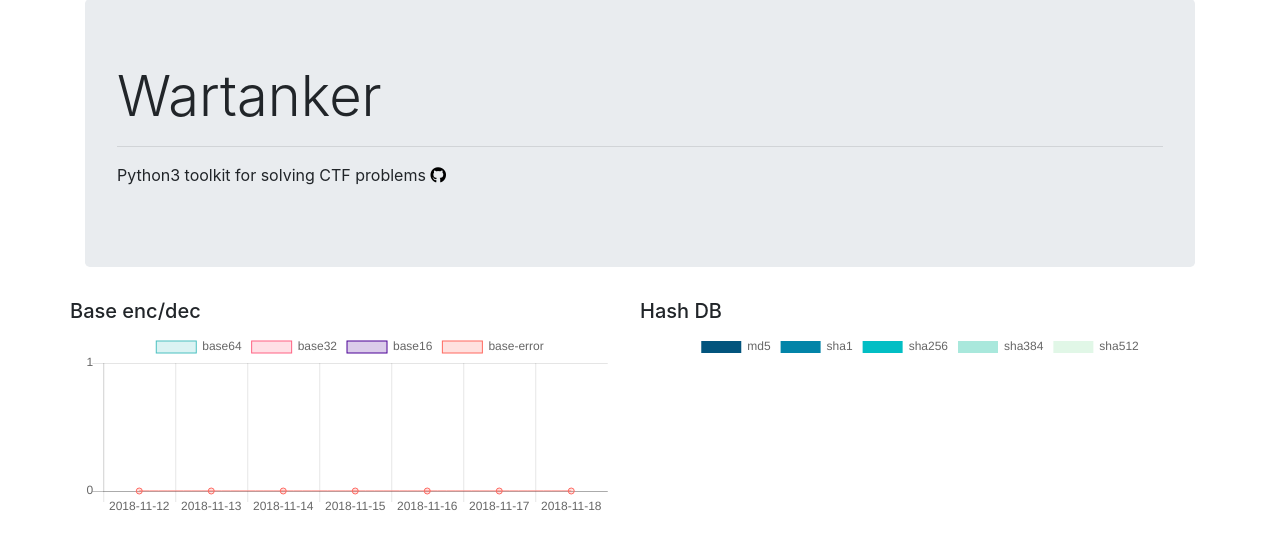
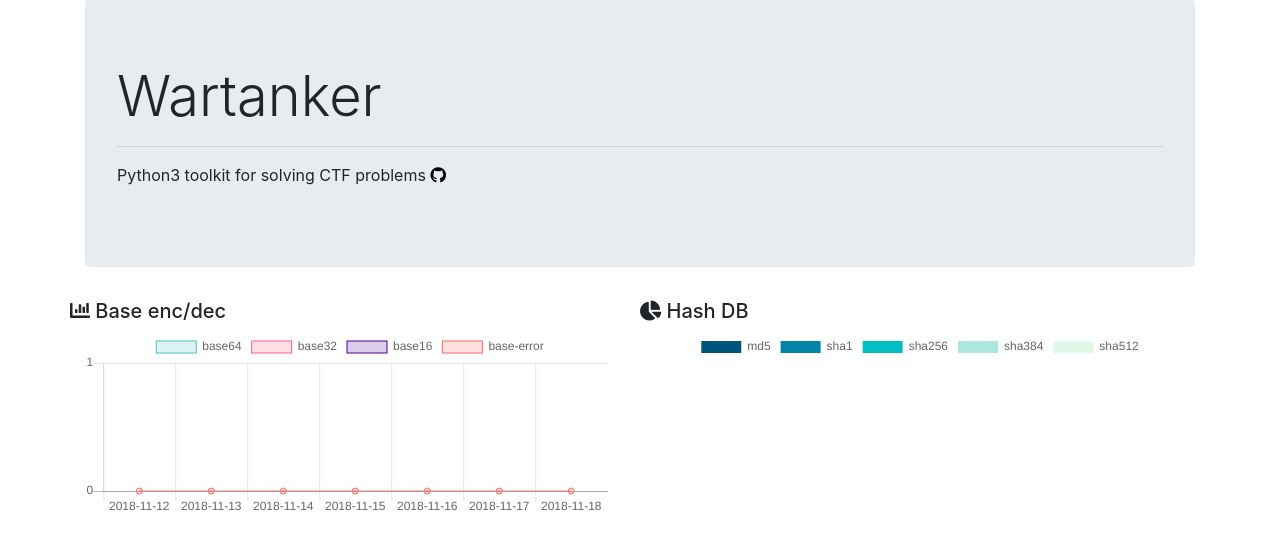
Before and after one commit to war-tanker/battleground, a Flask app: page / in a window 1280 px wide. Shown: the part 17-567 px from the top of the page. Run offline with Flask 2, Linux system fonts and the light colour scheme; data that the repository does not hold is empty; some libraries are stand-ins or nearby versions.

Commit message:
ADD: Chart icon

```diff
--- a/battleground/templates/index.html
+++ b/battleground/templates/index.html
@@ -27,11 +27,11 @@
         </div>
         <div class="row">
             <div class="chart-wrap">
-                <h5>Base enc/dec</h5>
+                <h5><i class="fas fa-chart-bar"></i>&nbsp;Base enc/dec</h5>
                 <canvas id="chart-base"></canvas>
             </div>
             <div class="chart-wrap">
-                <h5>Hash DB</h5>
+                <h5><i class="fas fa-chart-pie"></i>&nbsp;Hash DB</h5>
                 <canvas id="chart-hash"></canvas>
             </div>
         </div>
```
